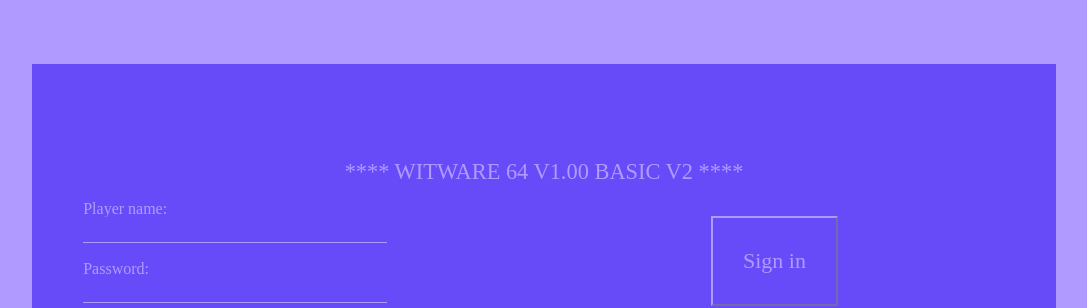
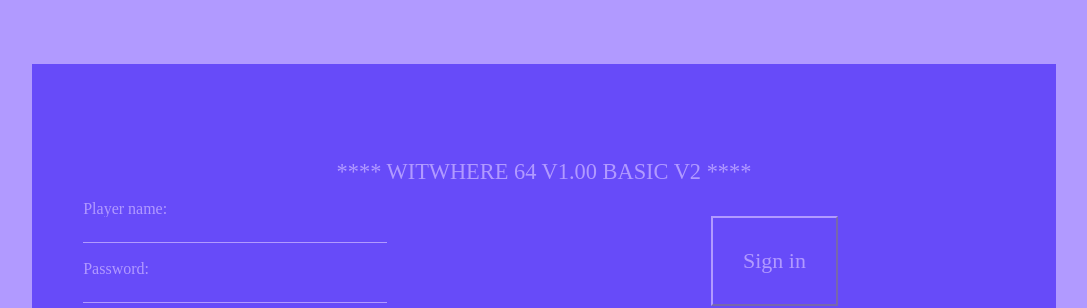
Before and after one commit to greyjoys/witwhere, a React app: page / in a window 1280 px wide. Shown: the top 308 px of the page, without its empty margins (96-1183 px from the left). Built offline with nearby package versions, Linux system fonts and the light colour scheme; a web font is replaced by a local one.

Commit message:
styling, containers and components updated to presentation-level

```diff
--- a/src/components/Header.jsx
+++ b/src/components/Header.jsx
@@ -6,7 +6,7 @@ const Header = props => {
     case 1: {
       return (
         <div className="header">
-          <h1>**** WITWARE 64 V1.00 BASIC V2 ****</h1>
+          <h1>**** WITWHERE 64 V1.00 BASIC V2 ****</h1>
           <div className="sign-in-container">
             <div className="inputs">
               <div className="user-input-container">
@@ -29,7 +29,7 @@ const Header = props => {
     case 2: {
       return (
         <div className="header">
-          <h1>**** WITWARE 64 V1.00 BASIC V2 ****</h1>
+          <h1>**** WITWHERE 64 V1.00 BASIC V2 ****</h1>
           <h2 className="hstatus">Waiting for players to join lobby...</h2>
         </div>
       )
@@ -38,7 +38,7 @@ const Header = props => {
     case 3: {
       return (
         <div className="header">
-          <h1>**** WITWARE 64 V1.00 BASIC V2 ****</h1>
+          <h1>**** WITWHERE 64 V1.00 BASIC V2 ****</h1>
         </div>
       )
     }
@@ -46,7 +46,7 @@ const Header = props => {
     case 4: {
       return (
         <div className="header">
-          <h1>**** WITWARE 64 V1.00 BASIC V2 ****</h1>
+          <h1>**** WITWHERE 64 V1.00 BASIC V2 ****</h1>
         </div>
       )
     }
@@ -54,7 +54,7 @@ const Header = props => {
     case 5: {
       return (
         <div className="header">
-          <h1>**** WITWARE 64 V1.00 BASIC V2 ****</h1>
+          <h1>**** WITWHERE 64 V1.00 BASIC V2 ****</h1>
         </div>
       )
     }
--- a/src/containers/BodyContainer.jsx
+++ b/src/containers/BodyContainer.jsx
@@ -68,7 +68,11 @@ class BodyContainer extends Component {
 
       case 5: {
         return (
-          <div className="body-container"></div>
+          <div className="body-container">
+            <div className="typing-wrapper">
+              <h2 className="prompt">RESULTS</h2>
+            </div>
+          </div>
         )
       }
 
```
